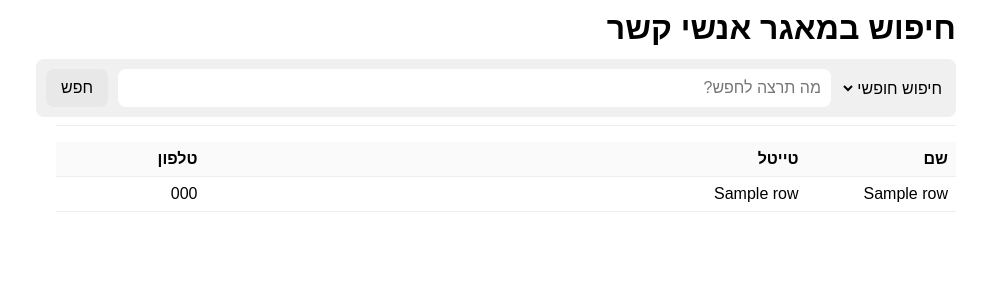
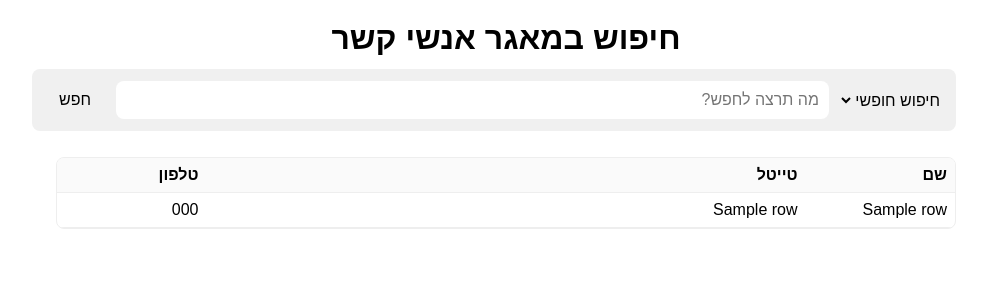
Before and after one commit to Rozenzwaige/Phone_Project, a Flask app: template templates/search.html in a window 1280 px wide. Shown: the part 50-350 px from the top of the page, without its empty margins (134-1121 px from the left). Run offline with Flask 3, Linux system fonts and the light colour scheme; the template is opened without the code that fills it: most values are stand-ins (such as "Sample title", 1, 10 or a date in 2020).

Commit message:
Update search.html

```diff
--- a/templates/search.html
+++ b/templates/search.html
@@ -3,81 +3,47 @@
 
 {% block content %}
   <style>
-    body {
-      text-align: center;
-      font-family: Arial, sans-serif;
-      direction: rtl;
-      background-color: #fff;
+    body { text-align: center; font-family: Arial, sans-serif; direction: rtl; background-color: #fff; }
+    .container { max-width: 900px; margin: auto; padding: 20px; }
+
+    .search-box {
+      position: sticky; top: 0; z-index: 10;
+      width: 100%; background: #f0f0f0; padding: 12px; border-radius: 8px;
+      display: flex; justify-content: center; align-items: center; gap: 10px;
+      margin-bottom: 10px;
     }
 
-    .container {
-      max-width: 900px;
-      margin: auto;
-      padding: 0 20px 20px;
-      text-align: right;
+    select, input, button { font-size: 16px; border: none; outline: none; background: none; }
+    input[type="text"] { width: 100%; padding: 10px; background: white; border-radius: 8px; }
+    button { cursor: pointer; padding: 10px 15px; }
+
+    /* אזור תוצאות עם גלילה פנימית */
+    .results-scroll {
+      max-height: calc(100vh - 180px);  /* אם צריך, שחק עם המספר כדי שישב טוב על המסך שלך */
+      overflow: auto;
+      border: 1px solid #eee;
+      border-radius: 8px;
     }
 
-    /* הראש הדביק של המסך (כותרת + טופס חיפוש + תוצאות עבור…) */
-    .search-header {
-      position: sticky;
-      top: 0;                 /* אם עשית גם nav דביק עם גובה, תן כאן offset מתאים */
-      background: #ffffff;
-      z-index: 10;
-      padding: 10px 0 8px;
+    table { width: 100%; border-collapse: collapse; table-layout: fixed; }
+    th, td {
+      padding: 8px;
+      text-align: right;
+      white-space: normal;
+      word-wrap: break-word;
+      overflow-wrap: anywhere;
       border-bottom: 1px solid #eee;
     }
 
-    .search-box {
-      width: 100%;
-      background: #f0f0f0;
-      padding: 10px;
-      border-radius: 8px;
-      display: flex;
-      gap: 10px;
-      align-items: center;
+    /* כותרות העמודות – קפואות בזמן גלילה */
+    thead th {
+      position: sticky;
+      top: 0;                 /* נדבקות לראש המכל הגולל */
+      background: #fafafa;
+      z-index: 2;
     }
 
-    select, input, button {
-      font-size: 16px;
-      border: none;
-      outline: none;
-      background: none;
-    }
-
-    input[type="text"] {
-      width: 100%;
-      padding: 10px;
-      background: white;
-      border-radius: 8px;
-    }
-
-    button {
-      cursor: pointer;
-      padding: 10px 15px;
-      background: #e8e8e8;
-      border-radius: 8px;
-    }
-
-    table {
-      width: 100%;
-      border-collapse: collapse;
-      margin-top: 16px;
-      text-align: right;
-      table-layout: fixed;            /* עמודות ברוחב קבוע */
-    }
-
-    th, td {
-      border-bottom: 1px solid #eee;
-      padding: 8px;
-      white-space: normal;            /* לאפשר ירידת שורה */
-      word-wrap: break-word;
-      overflow-wrap: anywhere;
-      vertical-align: top;
-    }
-
-    th { background: #fafafa; }
-
-    /* שם ~ 25 תווים, טלפון ~ 25 תווים, טייטל מה שנשאר */
+    /* רוחבים קבועים */
     .col-name  { width: 15ch; }
     .col-phone { width: 15ch; }
     .col-title { width: auto; }
@@ -108,6 +74,7 @@
 
     {% if rows is defined %}
       {% if rows %}
+        <div class="results-scroll">
           <table>
             <thead>
               <tr>
@@ -119,13 +86,14 @@
             <tbody>
               {% for r in rows %}
                 <tr>
-                <td class="col-name">{{ (r.name or r.get('name') or '') }}</td>
-                <td class="col-title">{{ (r.title or r.get('title') or '') }}</td>
-                <td class="col-phone">{{ (r.phone or r.get('phone') or '') }}</td>
+                  <td class="col-name">{{ r.name or r.get('name') or '' }}</td>
+                  <td class="col-title">{{ r.title or r.get('title') or '' }}</td>
+                  <td class="col-phone">{{ r.phone or r.get('phone') or '' }}</td>
                 </tr>
               {% endfor %}
             </tbody>
           </table>
+        </div>
       {% else %}
         <p style="margin-top:16px;">לא נמצאו תוצאות.</p>
       {% endif %}
```
Lines whose indentation alone changed are shown as unchanged.
